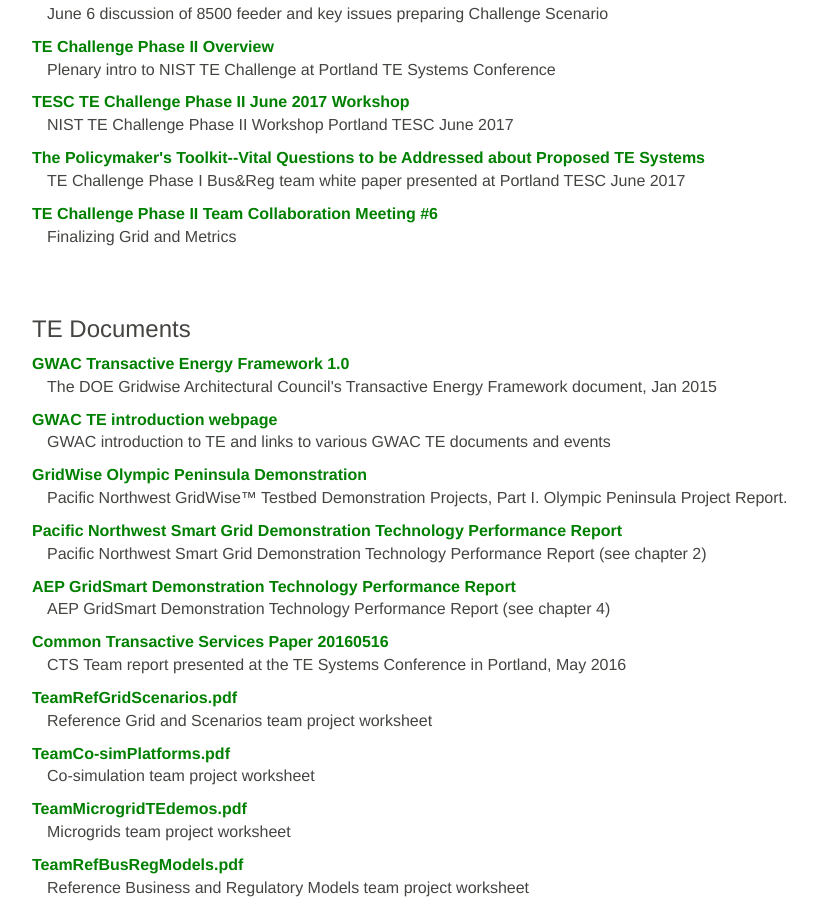
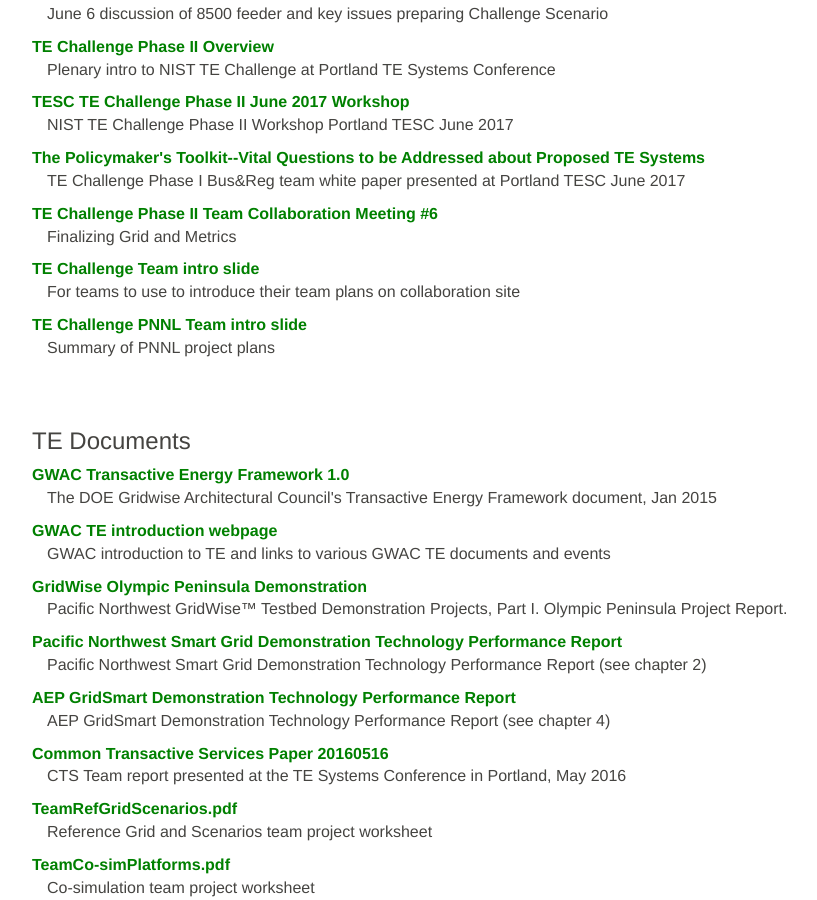
Before and after one commit to usnistgov/TEChallenge, a Jekyll site: the page built from library/index.md, in a window 1280 px wide and 900 px high, scrolled down 1392 px. Shown: the whole window, without its empty margins (38-855 px from the left). Built offline with Jekyll 4.4.1, drawn with Linux system fonts in a browser that asks for light colours; some of the changed text lies outside the part shown.

Commit message:
added Challenge Scenario and Common Metrics and updated Community and Tools pages

```diff
--- a/_data/documents.yml
+++ b/_data/documents.yml
@@ -417,3 +417,31 @@
   md5: 7c9cfb54b9c1004880d1901f9840bece
   sha512: 131136ea02160cf5fb2356102f33d203fe000ad0ead28c89865f3074306c48d6b95a2e817f1adb754d0e0e90a140a9ed4702539df48618c4df72b9499d2fbc72
   team: team8
+- name: "TE Challenge Common Metrics"
+  description: "Common metrics for reporting simulation results July 14, 2017"
+  category: "document"
+  url: https://s3.amazonaws.com/nist-sgcps/TEChallenge/Library/TECMetrics20170714.docx
+  md5: 09cda5f901d0db86222c09caf678b2e8
+  sha512: 325e067d53bd2c3659ccbf07f53d10ce0eb7e281ed3e6cb64872e5f14827260d1428dd531874bf62dc67607e10ce57637c09070f48c4d7e1fed638230d8bd68a
+  team: team8
+- name: "TE Challenge Scenario 20170714"
+  description: "Description of Challenge components agreed on by teams"
+  category: "document"
+  url: https://s3.amazonaws.com/nist-sgcps/TEChallenge/Library/TEChallengeScenario20170714.docx
+  md5: eeed501fa97ab76c7b57a24cfd842e93
+  sha512: abae66ca7ed75a36a5f5dfc5a43393ddf8777a29a6ee33bb46c2de6d36accb5e45dcefd8804f3af5b1c3dc2211b022b6848705e9dfc1acdbd0ae773f7ca143c0
+  team: team8
+- name: "TE Challenge Team intro slide"
+  description: "For teams to use to introduce their team plans on collaboration site"
+  category: "presentation"
+  url: https://s3.amazonaws.com/nist-sgcps/TEChallenge/Library/TECTeamSummarySlideTemplateJuly2017.pptx
+  md5: dfebaec886fca6f0ac05ea4901196cdc
+  sha512: 45728def249b36f72c8ee4003c250f18a8e34287b30cf2a602f3e028877300bab76f2700ae03ce16ae281b02a27413939b15d4041eea4c65bab4d252d29e78e6
+  team: team8
+- name: "TE Challenge PNNL Team intro slide"
+  description: "Summary of PNNL project plans"
+  category: "presentation"
+  url: https://s3.amazonaws.com/nist-sgcps/TEChallenge/Library/teams/PNNL-TEC2-intro.pdf
+  md5: 2fe128dc1b100b27e2698bfc5a474ef1
+  sha512: 84df697e2f3c7e421c98328ff28a60a1d2b5725080defb4f8ad7161df6e424ced1abce8570316c521f7abb23de7b3117159a58f04f3e328865e191b9fe738ec9
+  team: team8
--- a/community/index.md
+++ b/community/index.md
@@ -3,11 +3,22 @@
 layout: page
 ---
 # Community
-The purpose of this page is to allow visitors and participants to see what teams are doing and how you might be involved. We expect that as you review the overviews of participant interests and team goals, you may see the makings of a new team. Please see below for how to suggest a new team effort. Comments and ideas are all welcome.
+The purpose of this page is to allow visitors and participants to see what teams are doing and how you might be involved. We expect that as you review the overviews of participant teams and their plans, you may consider how to cooperate with an existing team or start a new team. Comments and ideas are all welcome.
 
 ## Phase II Project Teams
 Phase II officially launched on April 20 and Phase II teams will be updated as they join or are formed.
-Organizations may participate in more than one team. Collaborators are welcome to join any team.
+Organizations may participate in more than one team. Collaborators may be welcome to join an existing team.
+
+###Pacific Northwest National Laboratory (PNNL)
+<li>Introduction to Team project <a href="https://s3.amazonaws.com/nist-sgcps/TEChallenge/Library/teams/PNNL-TEC2-intro.pdf">HERE</a></li>
+
+Massachusetts Institute of Technology (MIT)
+National Renewable Energy Laboratory (NREL)
+Vanderbilt University
+Dartmouth University
+Tata Consultancy Services (TCS)
+University of Puerto Rico (UPR)
+
 
 ## Phase I Project Teams
 Information regarding the 2016 Phase I teams is posted here.
```
Also changed, not shown: toolchest/index.md (+6 -4 lines).
